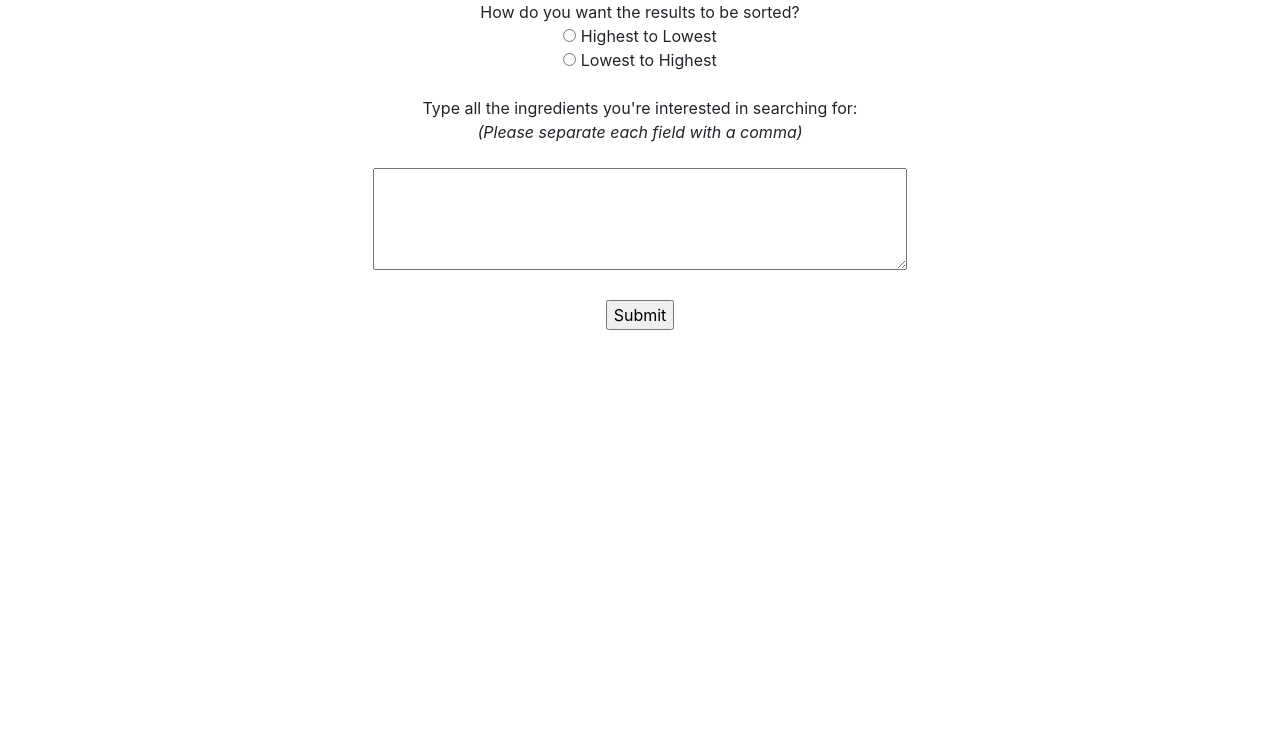
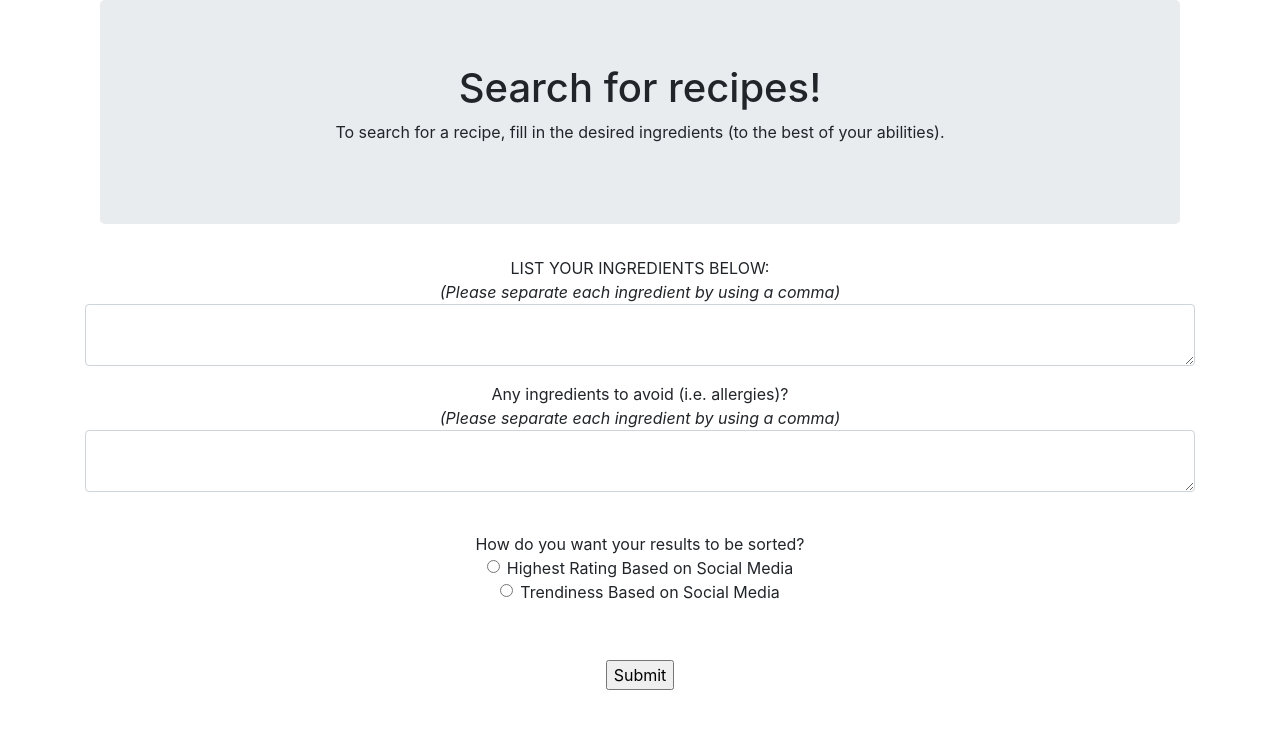
Before and after one commit to yhelen-stuy/food-for-uni, a Flask app: page /recipes_search in a window 1280 px wide. Shown: the top 729 px of the page. Run offline with Flask 2, Linux system fonts and the light colour scheme; parts of the project's set-up code (start-up, migrations or seed data) failed here and were passed over; some libraries are stand-ins or nearby versions.

Commit message:
Added a new file for recipes ONLY

```diff
--- a/devlog.txt
+++ b/devlog.txt
@@ -20,6 +20,9 @@ Add site map to design doc
 whole squad -- 2017-11-15 13:14
 Complete design doc
 ------------------
+xiangQ -- 2017-11-15 20:21
+Added food2fork python script and templates from previous assignment
+-----------------
 liuY -- 2017-11-16 13:11
 Start work on home page
 ------------------
--- a/templates/recipe_search.html
+++ b/templates/recipe_search.html
@@ -5,20 +5,56 @@ Yummy Food Time
 
 {% block content %}
 
-<div class="text-center">
-    <form action = "/recipes" id="usr_input">
+<center>
+  <div class="container">
+    <div class="jumbotron">
+      <h1>Search for recipes!</h1>
+      <p>To search for a recipe, fill in the desired ingredients (to the best of your abilities).</p>
+    </div>
+  </div>
+  <form action="/recipes" method="GET" id="ingredients">
 
-        How do you want the results to be sorted? <br>
+    LIST YOUR INGREDIENTS BELOW: <br>
+    <i> (Please separate each ingredient by using a comma) </i>
+    <div class = "form-group">
+      <textarea class="form-control" name="ingredients" id="ingredients" row="4"></textarea>
+    </div>
+
+    Any ingredients to avoid (i.e. allergies)? <br>
+    <i> (Please separate each ingredient by using a comma) </i>
+    <div class = "form-group">
+      <textarea class="form-control" name="ing_to_avoid" id="ingredients" row="4"></textarea>
+    </div>
+
+    <br>
+    <div class="form-check">
+      How do you want your results to be sorted? <br>
+      <label class="form-check-label">
+	<input class="form-check-input" type="radio" name="sort" id = "ingredients" value="r">
+	Highest Rating Based on Social Media <br>
+	<input class="form-check-input" type="radio" name="sort" id = "ingredients" value="t">
+	Trendiness Based on Social Media <br>
+      </label>
+    </div>
+
+    <br><br>
+
+
+
+    <!---
+
         <input type = "radio" name = "sort" value = "highest"> Highest to Lowest
         <br>
         <input type = "radio" name = "sort" value = "lowest"> Lowest to Highest
         <br><br>
         Type all the ingredients you're interested in searching for: <br>
         <i> (Please separate each field with a comma) </i> <br><br>
-        <textarea rows="4" cols="50" name="ingredients" form="usr_input"></textarea>
+        <textarea rows="4" cols="50" name="ingredients" form="ingredients"></textarea>
         <br><br>
-        <input type = "submit" name = "submit">
+--->
+  <input type = "submit" name = "submit">
 
-    </form>
-</div>
+  </center>
+</form>
+
 {% endblock %}
```
Also changed, not shown: queenie.py (added, +67 -0 lines).
